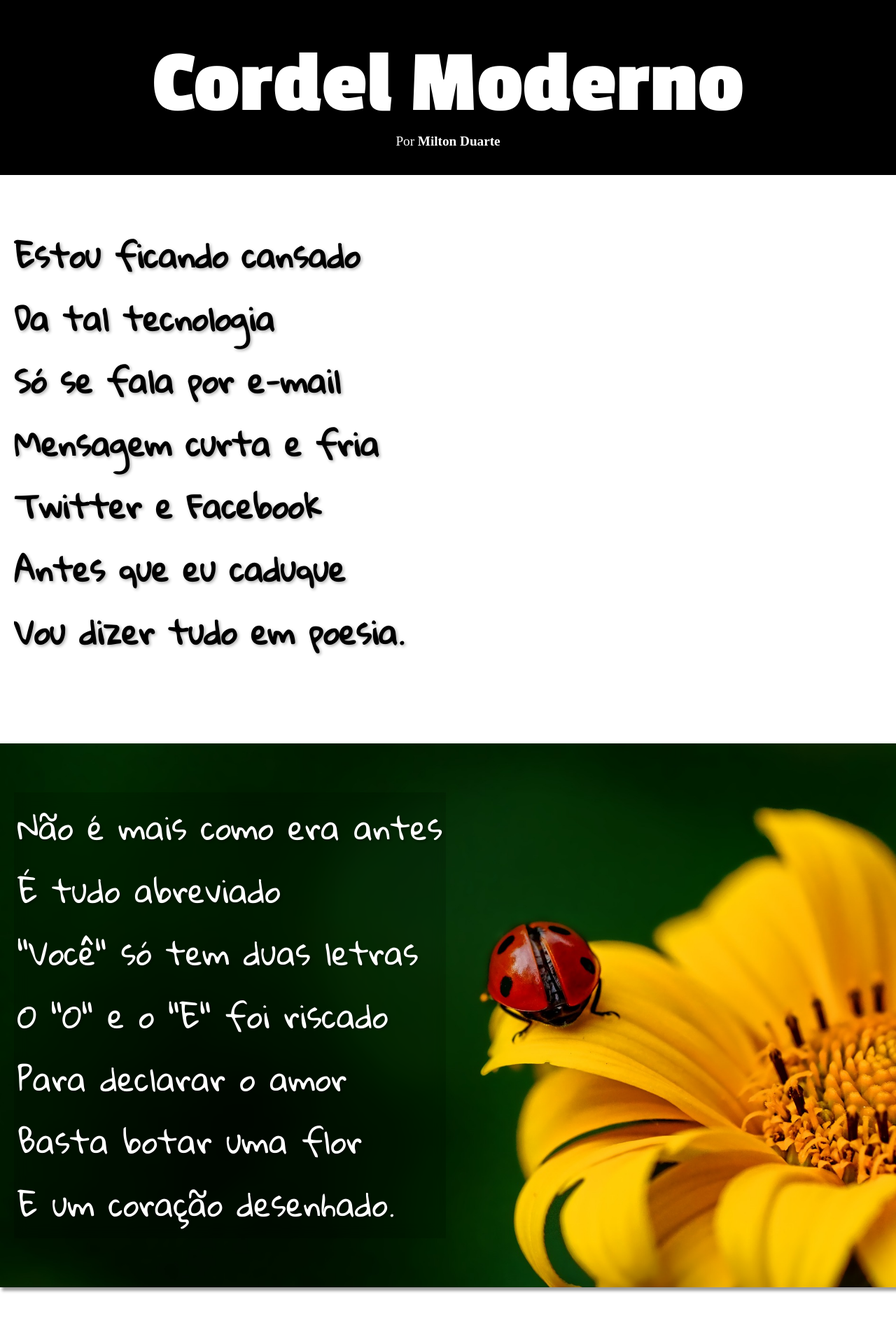
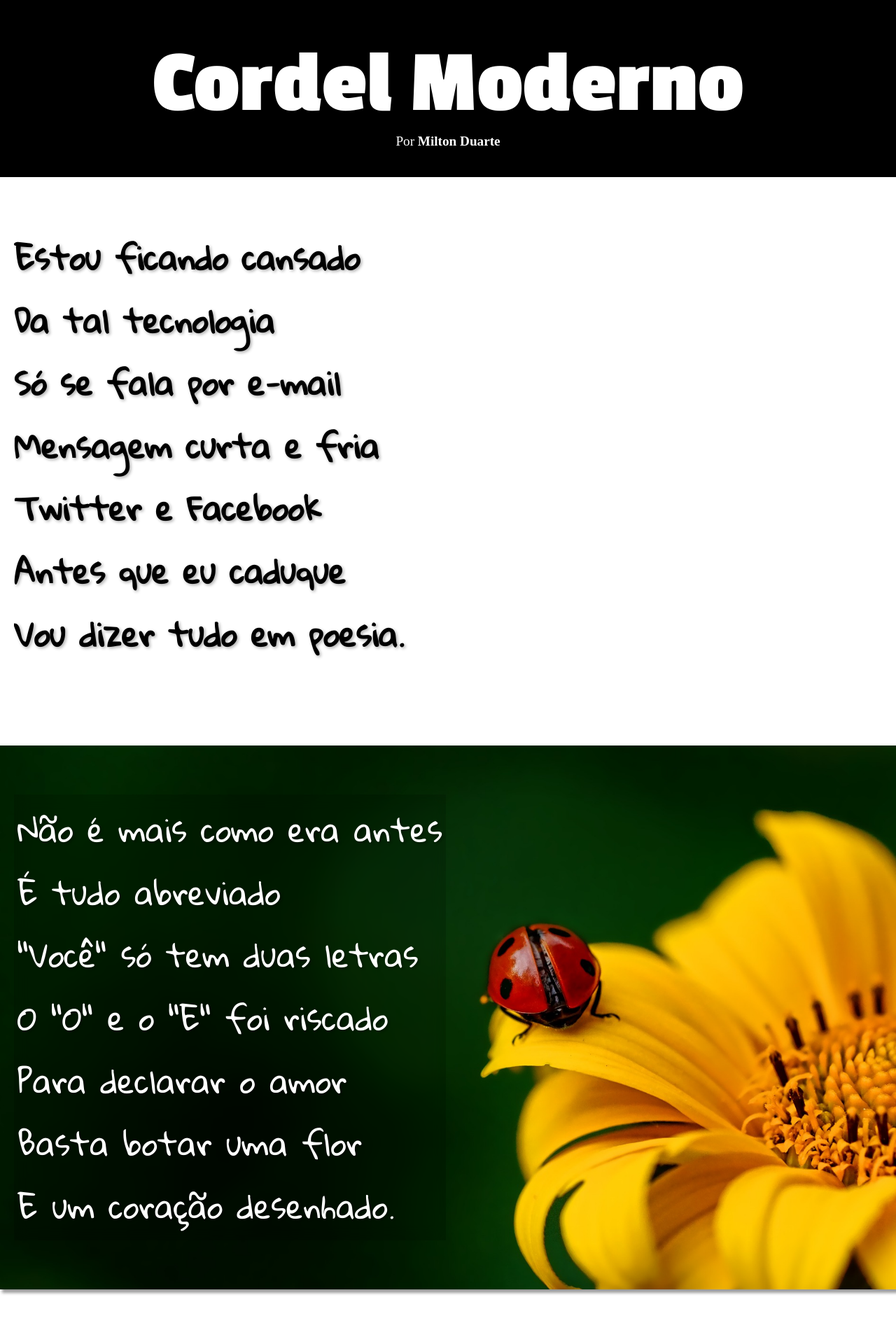
Before and after one commit to nonakaandre/curso-Gustavo-Guanabara, a PHP site: page / in a window 1280 px wide. Shown: the top 1910 px of the page at 70% size. Run offline with PHP 8.4, Linux system fonts and the light colour scheme.

Commit message:
ajustando header

```diff
--- a/Desafios Curso Em Video/cordel/cordel-sozinho/index.html
+++ b/Desafios Curso Em Video/cordel/cordel-sozinho/index.html
@@ -110,6 +110,7 @@
         </section>
 
     </main>
+    <hr>
     <footer>
         <p>&copy; 2026 Site criado por <a href="http://nonakaandre.github.io/Portifolio/" target="_blank" rel="noopener noreferrer"><abbr title="Visite meu portifólio.">
             @André Nonaka Madeira</a></p>
--- a/Desafios Curso Em Video/cordel/cordel-sozinho/style.css
+++ b/Desafios Curso Em Video/cordel/cordel-sozinho/style.css
@@ -9,15 +9,17 @@
     margin: 0;
     padding: 0;
 }
-
+/* USANDO max e min-width e height É POSSÍVEL CONTROLAR COMO A PÁGINA VAI REAGIR SEM PERDER A QUALIDADE ME DANDO RESPONSIVIDADE*/
 body{
     display: block;
+    max-width: 100%;
+    min-width: 320px;
 }
 
 header {
+    display: block;
     background-color: black;
-    height: 250px;
-    display: block;
+    min-height: 30vh;
 }
 
 header h1 {
@@ -51,8 +53,7 @@ div.normal {
 }
 
 main {
-    max-width: 100%;
-    min-width: 320px;
+
 }
 
 .normal p {
```
